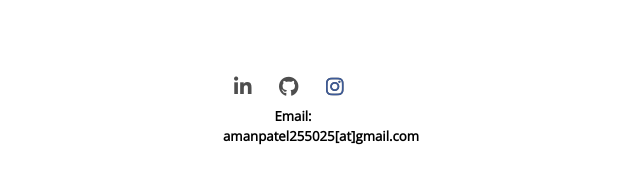
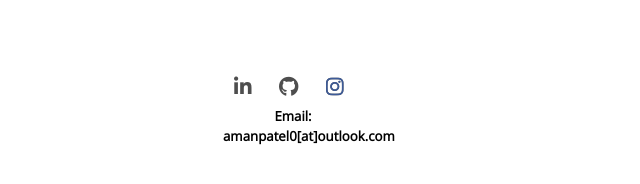
Before and after one commit to amanp8l/amanp8l.github.io, a plain HTML site: page index.html in a window 1280 px wide. Shown: the part 3608-3792 px from the top of the page, 347-987 px from the left. Drawn offline with nearby package versions, Linux system fonts and the light colour scheme; animation ran at ten frames a second; a script that the page names is missing.

Commit message:
Update index.html

```diff
--- a/index.html
+++ b/index.html
@@ -213,7 +213,7 @@
         <div class='icon social tw'><a href="https://amanp8l.github.io/"><i class='fa fa-github'></i></a></div>
         <div class='icon social fb'> <a href="https://www.instagram.com/amanp8l/"> <i class='fa fa-instagram'> </a> </i></div>
 
-        <h5 title="email" >Email: amanpatel255025[at]gmail.com</h5>
+        <h5 title="email" >Email: amanpatel0[at]outlook.com</h5>
       </div>
 
     </section>
```
